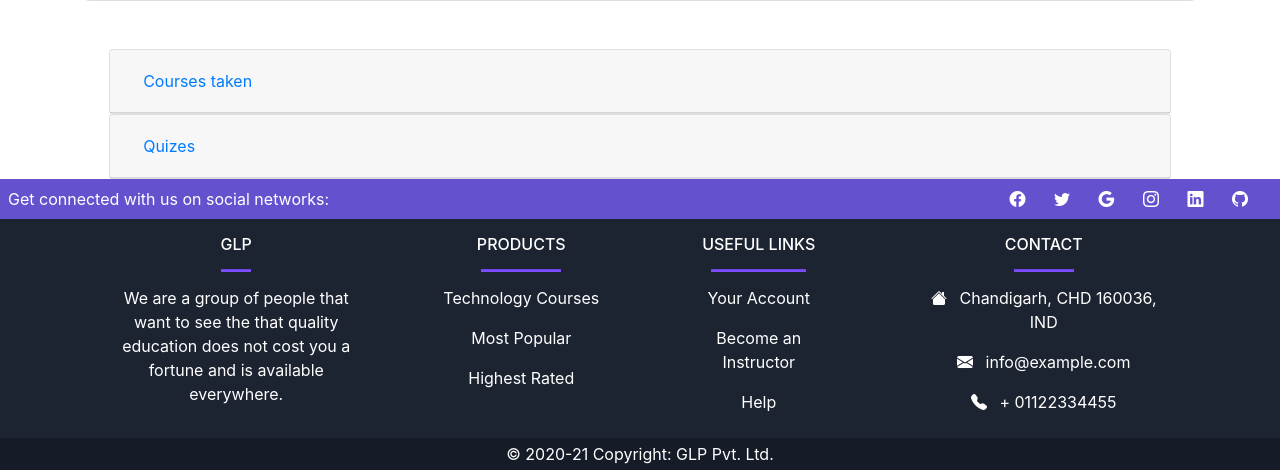
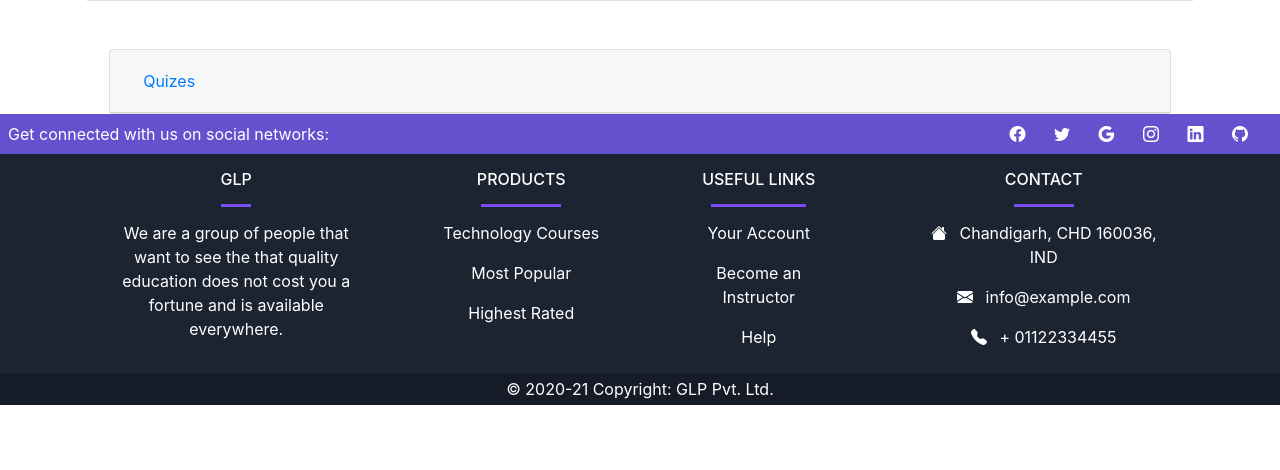
Before and after one commit to satyamkumarjha/main-major, a Django app: template templates/student-dashboard.html in a window 1280 px wide. Shown: the part 396-866 px from the top of the page. After the commit the page ends 801 px from the top, so only its background shows below. Run offline with Django 3.2, Linux system fonts and the light colour scheme; the template is opened without the code that fills it, so the values that code supplies are empty; some libraries are stand-ins or nearby versions.

Commit message:
removed courses

```diff
--- a/templates/student-dashboard.html
+++ b/templates/student-dashboard.html
@@ -52,7 +52,7 @@
       <div class="row">
          <div class="col-lg-10 offset-lg-1 ">
             <div id="accordion">
-               <div class="card">
+               <!--<div class="card">
                   <div class="card-header" id="headingOne">
                      <h5 class="mb-0">
                      <button class="btn btn-link" data-toggle="collapse" data-target="#collapseOne" aria-expanded="true" aria-controls="collapseOne">
@@ -64,7 +64,7 @@
                   <div id="collapseOne" class="collapse show" aria-labelledby="headingOne" data-parent="#accordion">
                      <div class="card-body">
                         <!-- * this is the begining of course-info-card -->
-                        <div class="container col-md-9 col-sm-10 mx-auto">
+                        <!--<div class="container col-md-9 col-sm-10 mx-auto">
                            <div class="card"  style="background-color: #b4b4b45f; box-shadow: 0px 0px 5px 3px #888888;">
                               <div class="row mx-2">
                                  <div class="col-md-5 offset-md-1 my-3">
@@ -114,7 +114,7 @@
                      </div>
                   </div>
 				  {%endfor%}
-               </div>
+               </div>-->
                <div class="card">
                   <div class="card-header" id="headingTwo">
                      <h5 class="mb-0">
```
